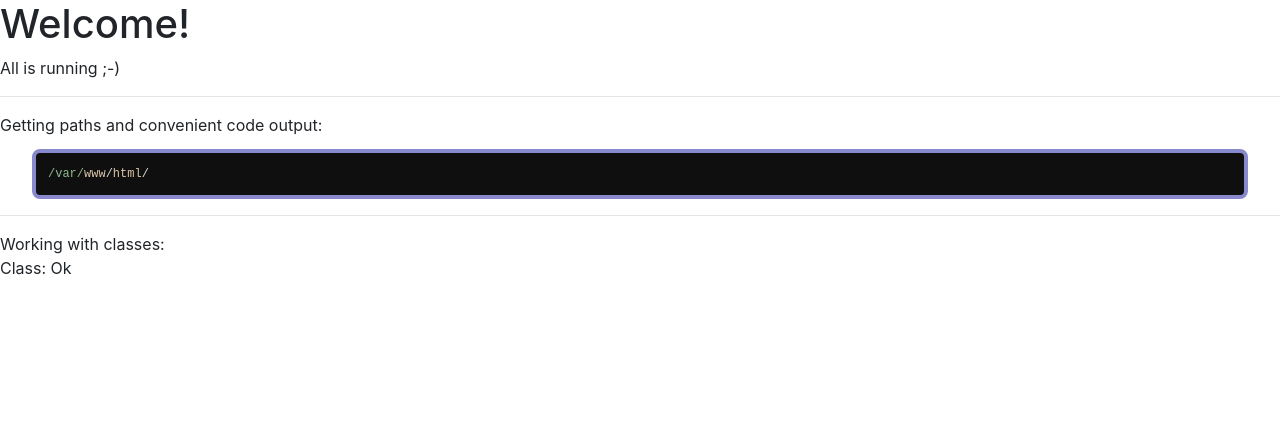
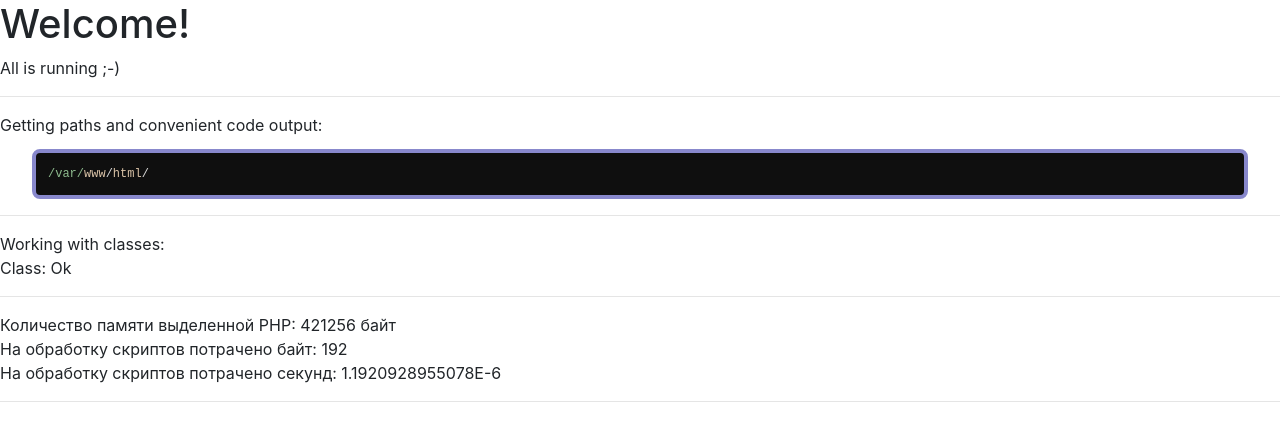
Before and after one commit to Shtarev/Example, a PHP site: page / in a window 1280 px wide. Shown: the top 441 px of the page. Run offline with PHP 8.4, Linux system fonts and the light colour scheme.

Commit message:
Update index.php

```diff
--- a/index.php
+++ b/index.php
@@ -32,6 +32,12 @@ use src\classes\Test;
     $test = new Test;
     echo $test->echo_test;
     ?>
+    <?php
+    $mem0=memory_get_usage();
+    $tim0 = microtime(true);
+    // code
+    echo "<hr>Количество памяти выделенной PHP: ".$mem0." байт<br>На обработку скриптов потрачено байт: ".(memory_get_usage()-$mem0)."<br>На обработку скриптов потрачено секунд: ".(microtime(true) - $tim0)."<hr>";
+    ?>
 
     <script src="/js/script.js"></script>
 </body>
```
